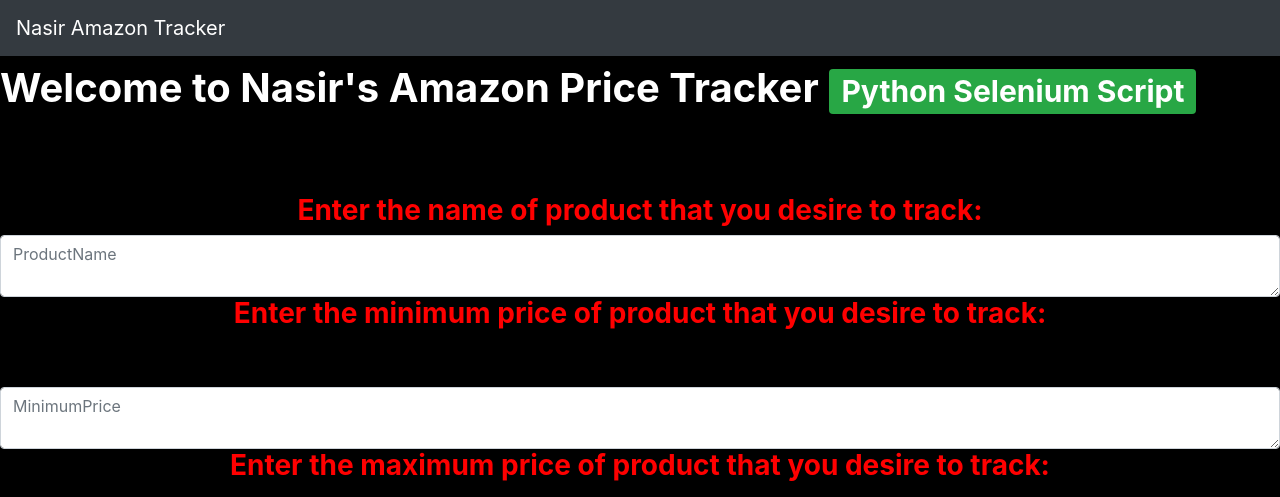
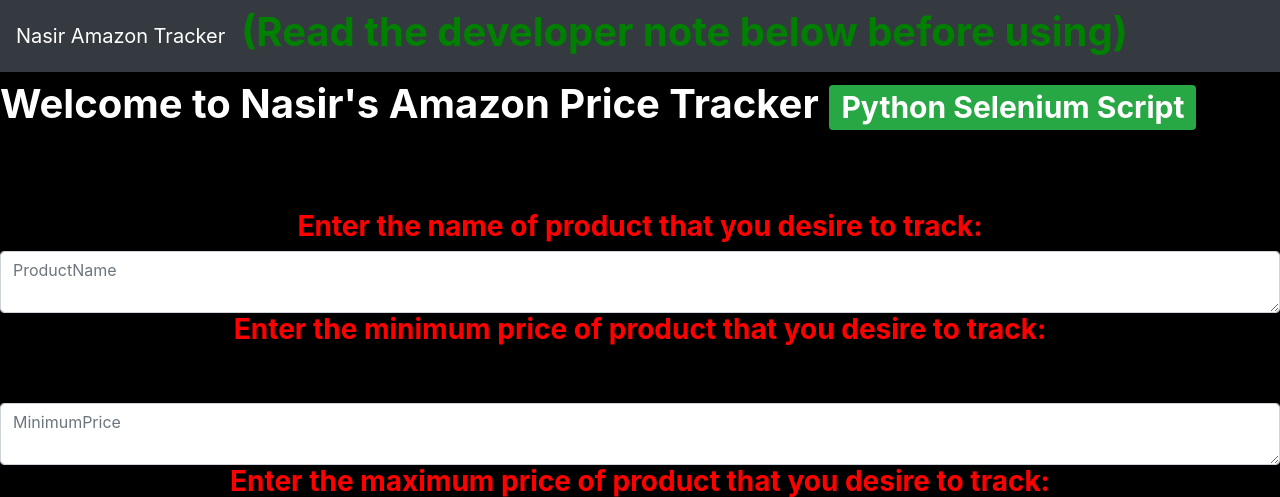
Before and after one commit to nasir733/AmazonPriceTracker, a Django app: page / in a window 1280 px wide. Shown: the top 497 px of the page. Run offline with Django 3.2, Linux system fonts and the light colour scheme; some libraries are stand-ins or nearby versions.

Commit message:
added a developer notee

```diff
--- a/Templates/index.html
+++ b/Templates/index.html
@@ -26,7 +26,7 @@
             aria-controls="navbarSupportedContent" aria-expanded="false" aria-label="Toggle navigation">
             <span class="navbar-toggler-icon"></span>
         </button>
-
+        <h1 style="color:green"><strong>(Read the developer note below before using) </strong> </h1>
 
 
         </div>
@@ -64,7 +64,7 @@
             <li><strong>But The Heroku terminate the process after 30 second when it does not get response from the server </strong></li>
             <li><strong>Heroku does not get response from the server because the script requries more than 30 seconds to finish the process and respond </strong></li>
             <li><strong>IF you want to see the problem more in detail you can watch this video i creted to explain the problem </strong></li>
-            <li><strong><iframe width="621" height="464" src="https://www.youtube.com/embed/XtKzRhViFjY" frameborder="0" allow="accelerometer; autoplay; encrypted-media; gyroscope; picture-in-picture" allowfullscreen></iframe></strong></li>
+            <li><strong><iframe width="621" height="464" src="https://www.youtube.com/embed/XtKzRhViFjY?start=254" frameborder="0" allow="accelerometer; autoplay; encrypted-media; gyroscope; picture-in-picture" allowfullscreen></iframe></strong></li>
             <li><strong>You Can run the website locally it will work fine</strong></li>
             <li><strong><a href="https://github.com/nasir733/niamazonpricetracker.git">Github Repository to clone the project in you Machine</a></strong></li>
             <li><strong>If you dont know how to clone and work with repository's then you can watch the video bellow that i have made to show you guys how to make the app work on the local machine  </strong></li>
```
